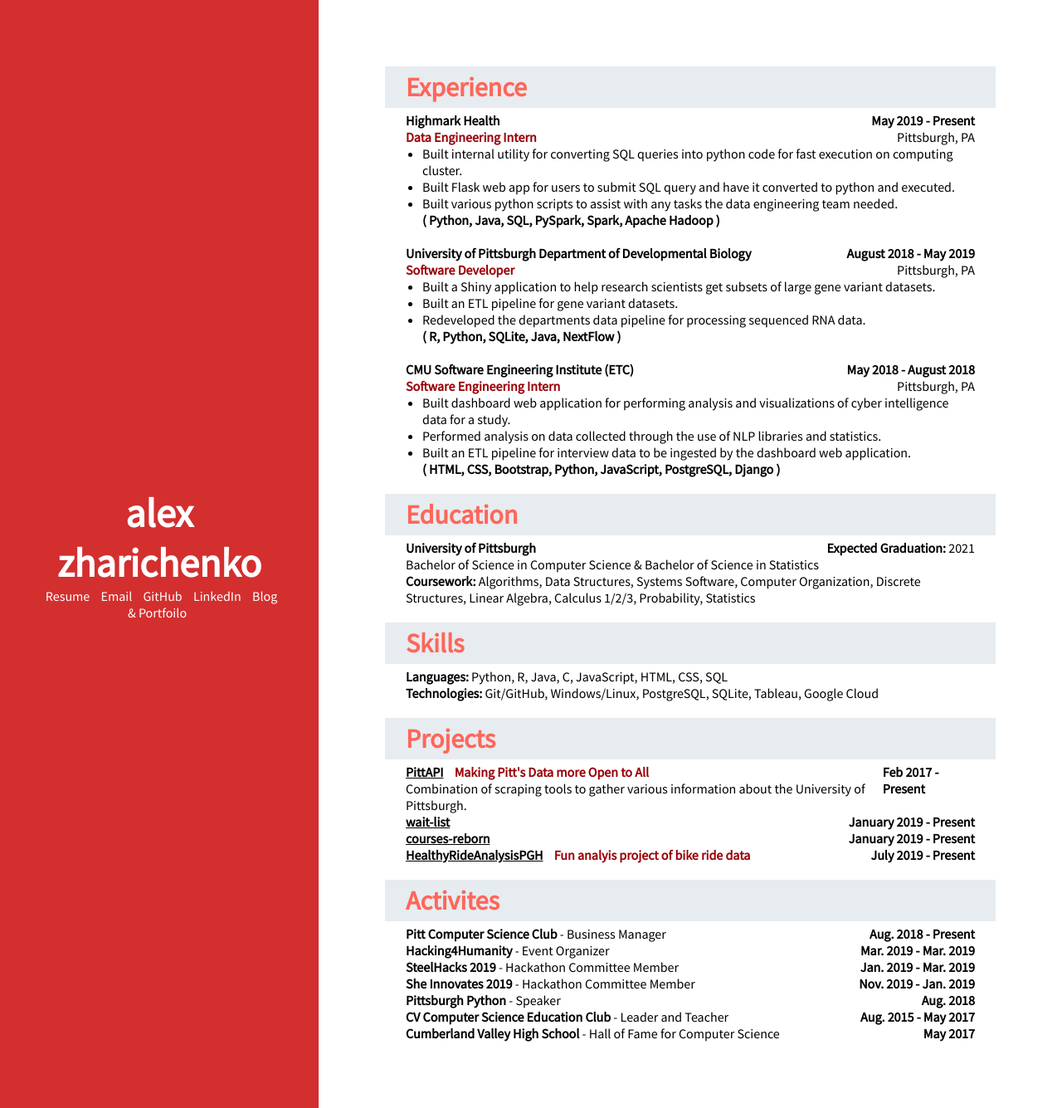
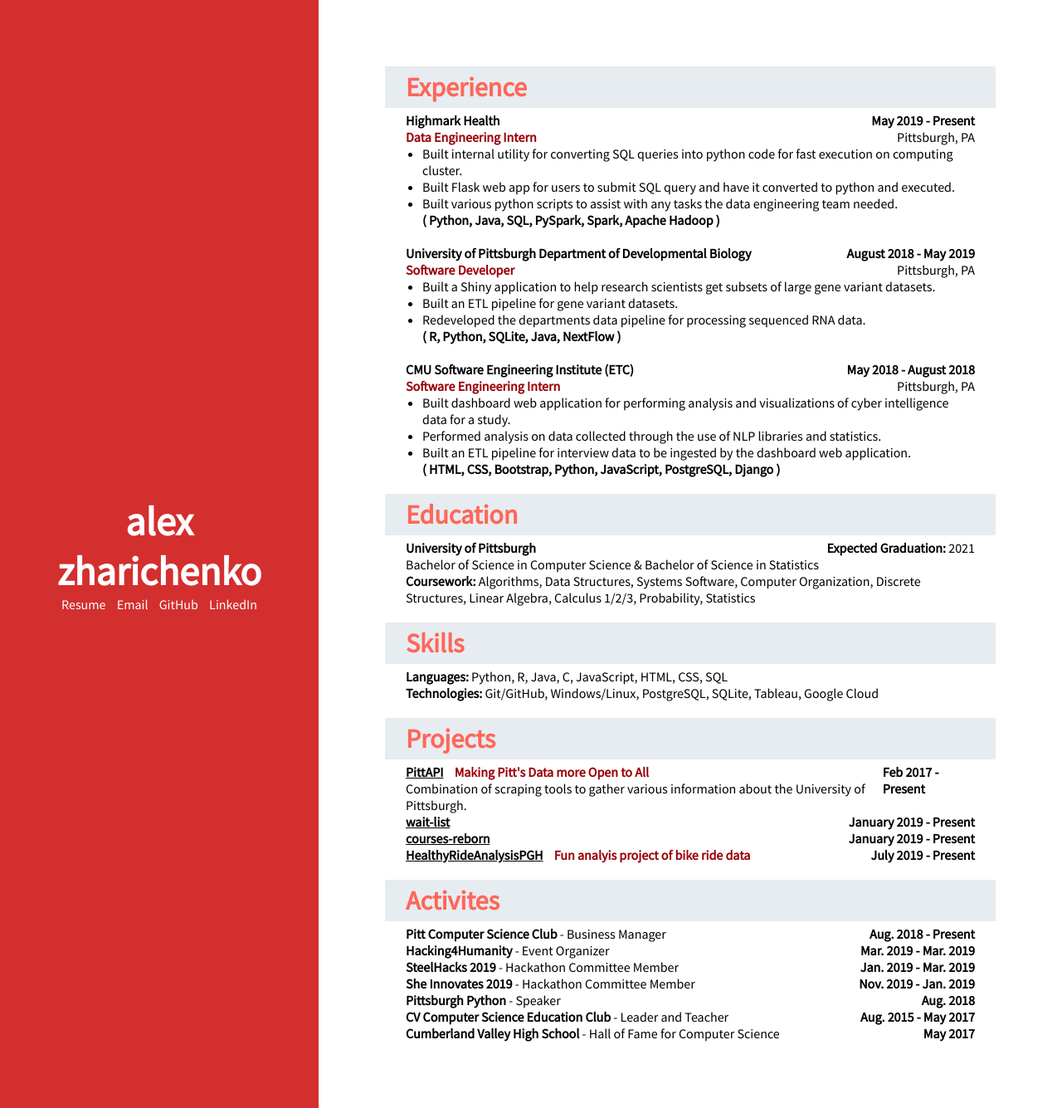
Before and after one commit to azharichenko/alexzharichenko.me, a Jekyll site: the page built from index.html, in a window 1280 px wide. Shown: the whole page at 83% size. Built offline with Jekyll 4.4.1, drawn with Linux system fonts in a browser that asks for light colours.

Commit message:
Update home.html

```diff
--- a/_layouts/home.html
+++ b/_layouts/home.html
@@ -14,7 +14,6 @@
                 <a class="right-link" href="mailto:azharichenko@gmail.com">Email</a>
                 <a class="right-link" href="https://github.com/azharichenko">GitHub</a>
                 <a class="right-link" href="https://www.linkedin.com/in/azharichenko/">LinkedIn</a>
-                <a class="right-link" href="https://thecompsciguy.com/">Blog & Portfoilo</a>
             </div>
         </div>
         <div class="right-wrapper">
```
